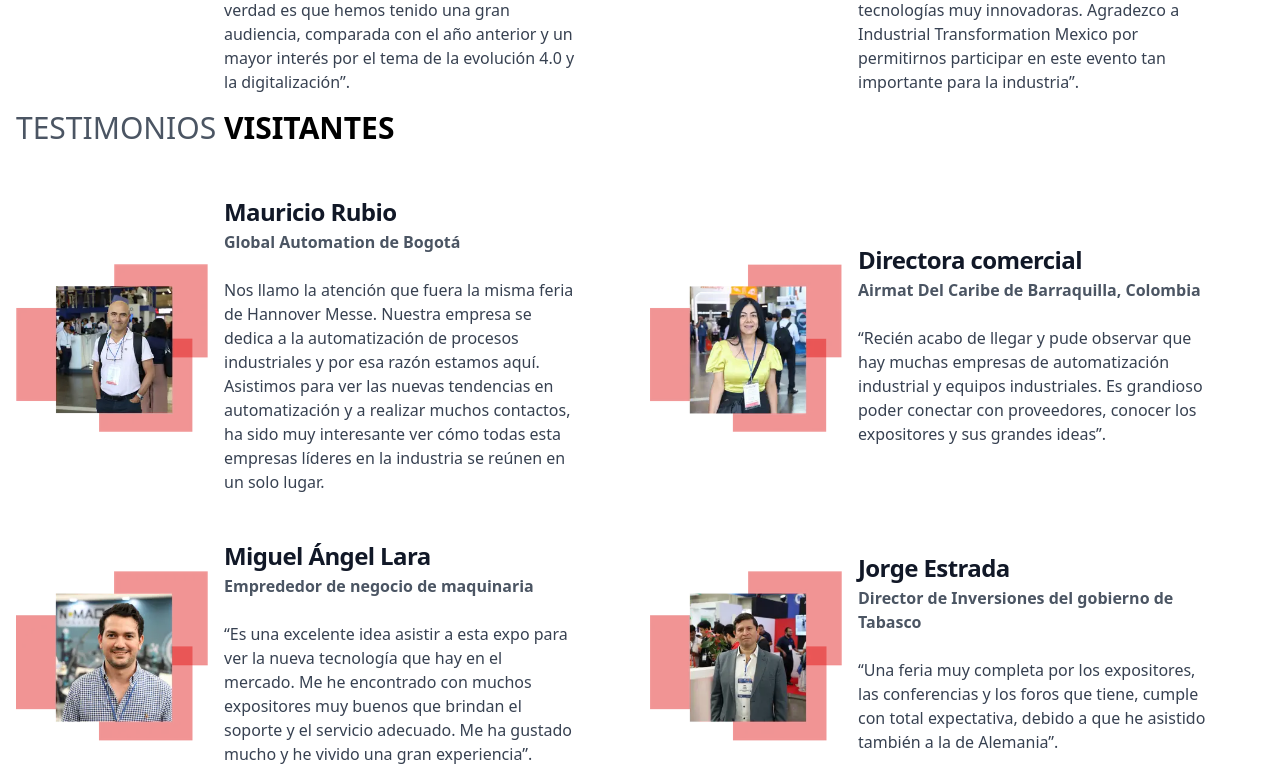
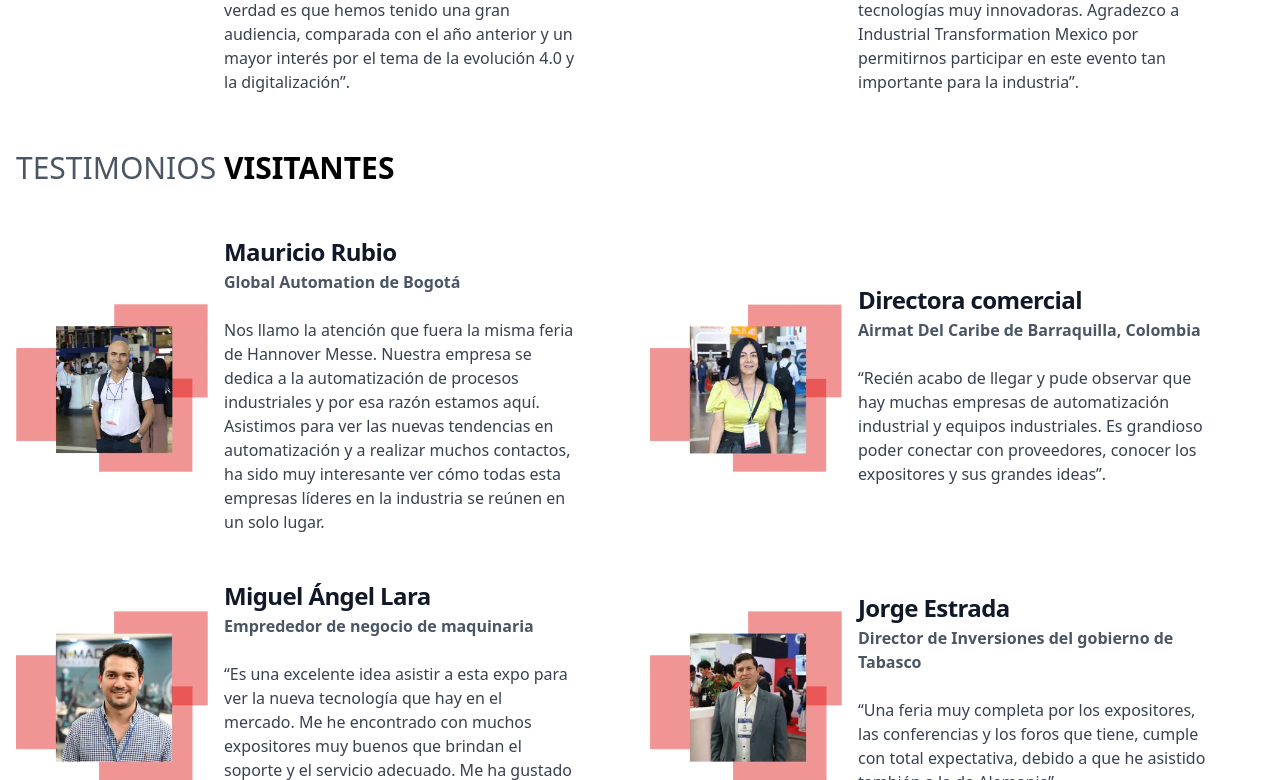
Before and after one commit to Pachix-Dev/landing-itm, an Astro site: page / in a window 1280 px wide. Shown: the part 3377-4157 px from the top of the page. Built offline with nearby package versions, Linux system fonts and the light colour scheme; Astro itself is replaced by a stand-in of ours.

Commit message:
Añadir margen superior a los testimonios de visitantes en la página de inicio

```diff
--- a/src/pages/index.astro
+++ b/src/pages/index.astro
@@ -138,7 +138,7 @@
           img='/javierCardenas.webp'
         />
       </div>
-      <p class='text-gray-600 text-3xl'>
+      <p class='text-gray-600 text-3xl mt-10'>
         TESTIMONIOS <strong class='text-black'>VISITANTES</strong>
       </p>
       <div class='mt-10 grid sm:grid-cols-2 gap-5'>
```
